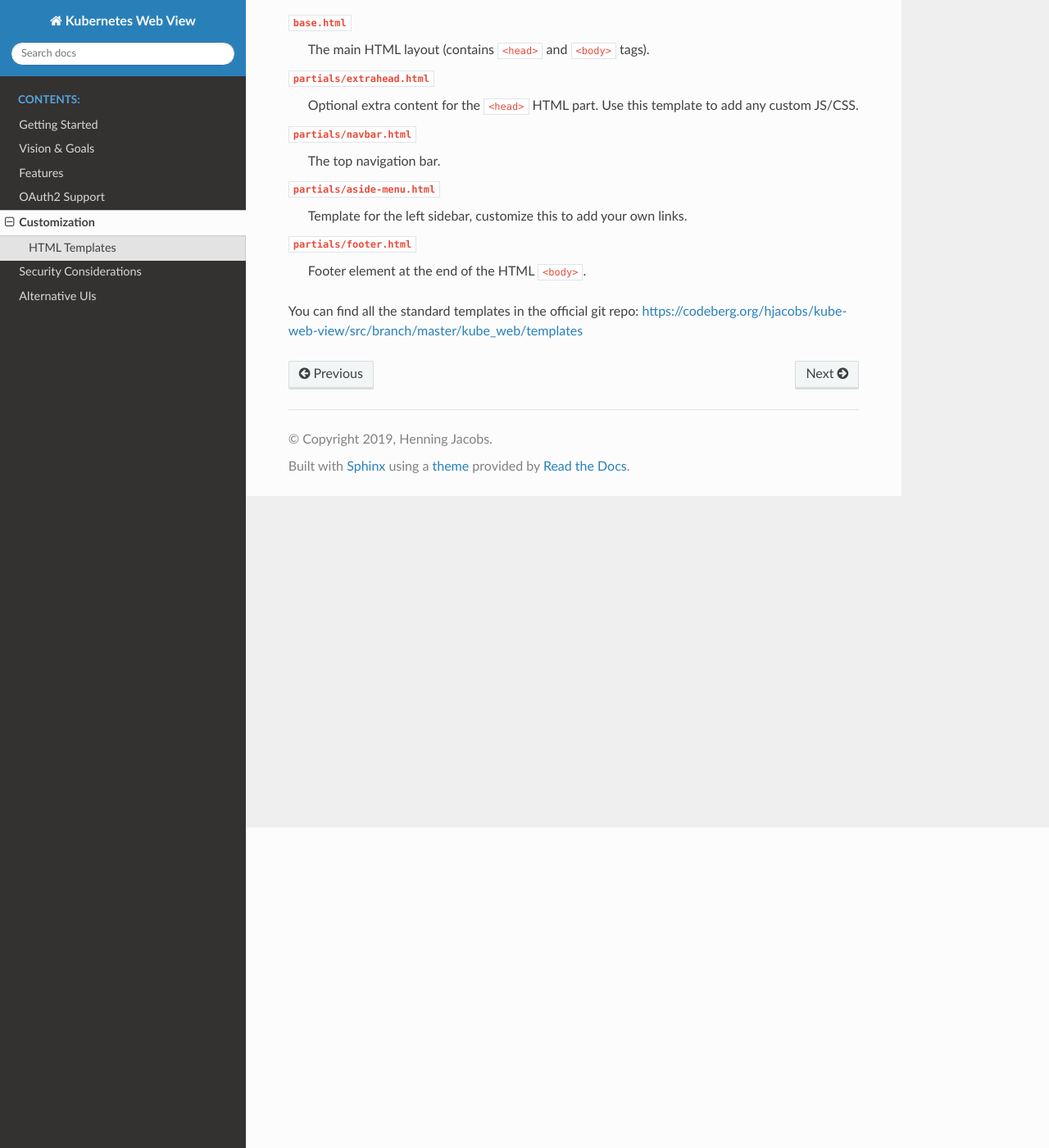
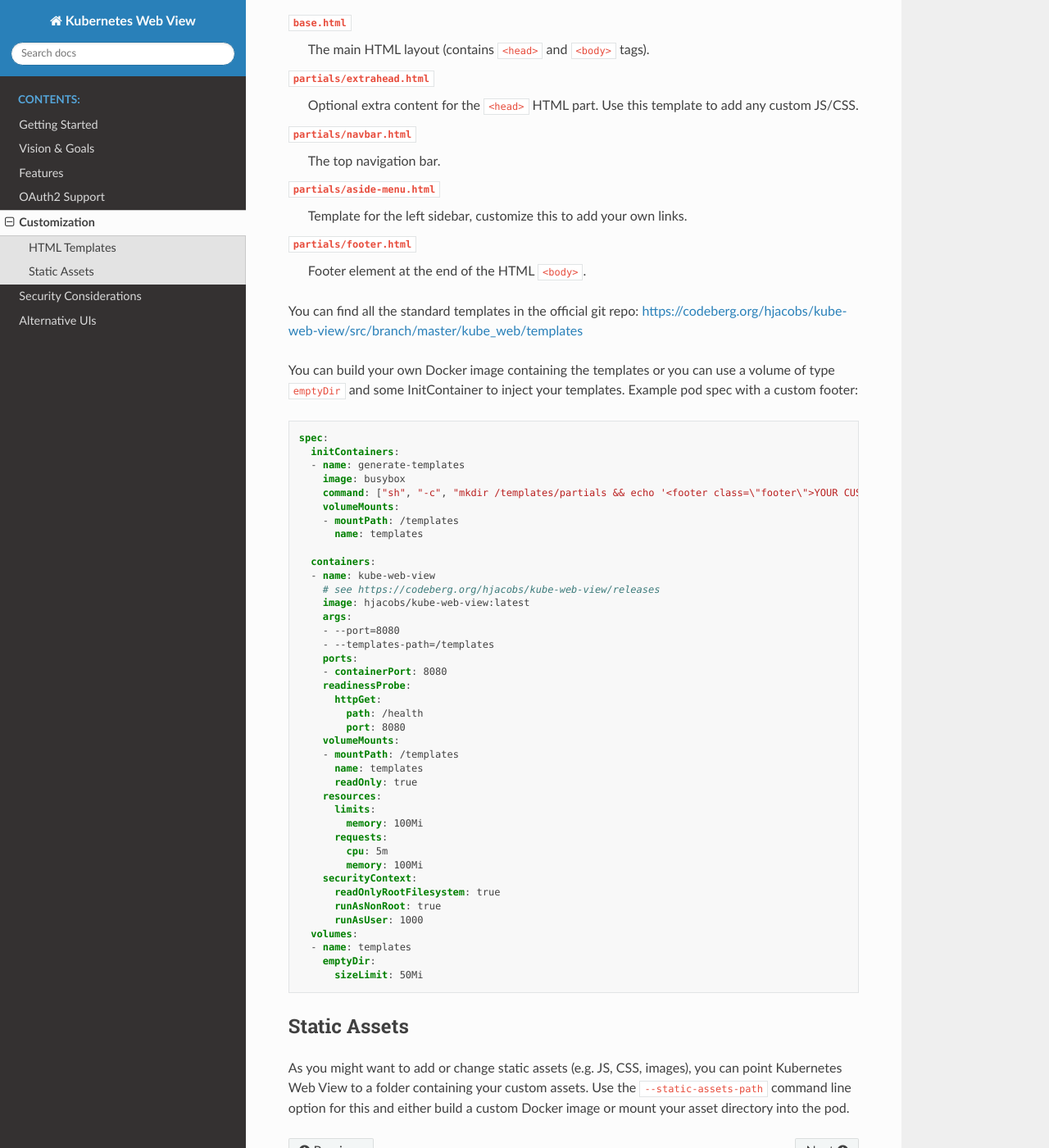
Before and after one commit to hjacobs/kube-web-view, a Sphinx documentation site: the page built from docs/customization.rst, in a window 1280 px wide and 1400 px high, scrolled down 391 px. Shown: the whole window at 82% size. Built offline with Sphinx 7.4.7 and the Read the Docs theme 2.0.0, drawn with Linux system fonts in a browser that asks for light colours.

Commit message:
customization docs

```diff
--- a/docs/customization.rst
+++ b/docs/customization.rst
@@ -26,5 +26,61 @@
 
 You can find all the standard templates in the official git repo: https://codeberg.org/hjacobs/kube-web-view/src/branch/master/kube_web/templates
 
+You can build your own Docker image containing the templates or you can use a volume of type ``emptyDir`` and some InitContainer to inject your templates.
+Example pod spec with a custom footer:
+
+.. code-block:: yaml
+
+
+    spec:
+      initContainers:
+      - name: generate-templates
+        image: busybox
+        command: ["sh", "-c", "mkdir /templates/partials && echo '<footer class=\"footer\">YOUR CUSTOM CONTENT HERE</footer>' > /templates/partials/footer.html"]
+        volumeMounts:
+        - mountPath: /templates
+          name: templates
+
+      containers:
+      - name: kube-web-view
+        # see https://codeberg.org/hjacobs/kube-web-view/releases
+        image: hjacobs/kube-web-view:latest
+        args:
+        - --port=8080
+        - --templates-path=/templates
+        ports:
+        - containerPort: 8080
+        readinessProbe:
+          httpGet:
+            path: /health
+            port: 8080
+        volumeMounts:
+        - mountPath: /templates
+          name: templates
+          readOnly: true
+        resources:
+          limits:
+            memory: 100Mi
+          requests:
+            cpu: 5m
+            memory: 100Mi
+        securityContext:
+          readOnlyRootFilesystem: true
+          runAsNonRoot: true
+          runAsUser: 1000
+      volumes:
+      - name: templates
+        emptyDir:
+          sizeLimit: 50Mi
+
+
+
+Static Assets
+=============
+
+As you might want to add or change static assets (e.g. JS, CSS, images),
+you can point Kubernetes Web View to a folder containing your custom assets.
+Use the ``--static-assets-path`` command line option for this and either build a custom Docker image or mount your asset directory into the pod.
+
 
 .. _Jinja2: https://palletsprojects.com/p/jinja/
```
